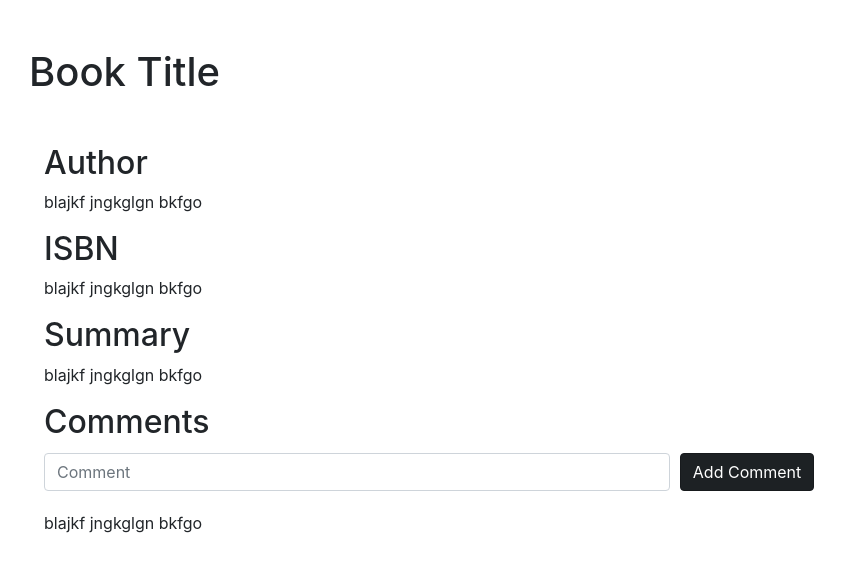
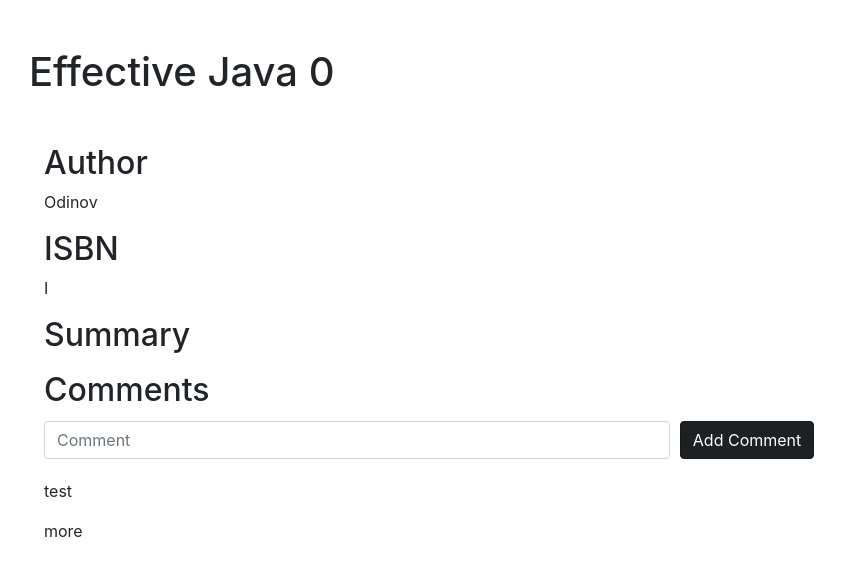
Before and after one commit to victoray/BookManager, a Flask app: page /1 in a window 1280 px wide. Shown: the part 58-634 px from the top of the page, without its empty margins (56-901 px from the left). Run offline with Flask 2, Linux system fonts and the light colour scheme; data comes from the database, SQL or seed files in the repository; both versions use the stored data as it was after the commit; some libraries are stand-ins or nearby versions.

Commit message:
add comments function

```diff
--- a/app.py
+++ b/app.py
@@ -2,7 +2,7 @@
 from sqlalchemy.orm import sessionmaker
 from waitress import serve
 
-from db_setup import Base, Books
+from db_setup import Base, Books, Comments
 from sqlalchemy import create_engine
 
 engine = create_engine('sqlite:///bookmanager.db')
@@ -15,8 +15,15 @@
 @app.route('/')
 def home():
     books = db_session.query(Books).all()
+    comments = db_session.query(Comments).all()
     db_session.close()
-    return render_template('index.html', books=books)
+
+    for book in books:
+        book.comments = db_session.query(Comments).filter(Comments.book_id == book.id).count()
+        db_session.commit()
+        db_session.close()
+
+    return render_template('index.html', books=books, comments=comments)
 
 
 @app.route('/add-book', methods=['GET', 'POST'])
@@ -40,6 +47,11 @@
 @app.route('/<int:book_id>/delete-book', methods=['POST'])
 def delete_book(book_id):
     book = db_session.query(Books).filter(Books.id == book_id).one()
+    comments = db_session.query(Comments).filter(Comments.book_id == book_id).all()
+
+    for comment in comments:
+        db_session.delete(comment)
+
     db_session.delete(book)
     db_session.commit()
     db_session.close()
@@ -66,11 +78,23 @@
     return render_template('edit-book.html', book=book)
 
 
-@app.route('/<int:book_id>')
+@app.route('/<int:book_id>', methods=['POST', 'GET'])
 def view_book(book_id):
-    return render_template('book.html')
+    book = db_session.query(Books).filter(Books.id == book_id).one()
+    comments = db_session.query(Comments).filter(Comments.book_id == book_id).all()
+
+    if request.method == 'POST':
+        comment = Comments(comment=request.form['comment'], book_id=book_id)
+        db_session.add(comment)
+        db_session.commit()
+        db_session.close()
+
+        return redirect(url_for('view_book', book_id=book_id))
+
+    db_session.close()
+    return render_template('book.html', book=book, comments=comments)
 
 
 if __name__ == '__main__':
     app.debug = True
-    serve(app)
+    app.run()
--- a/templates/book.html
+++ b/templates/book.html
@@ -16,7 +16,7 @@
 <body>
 <div class="container-fluid">
     <nav class="navbar navbar-expand-lg navbar-light bg-light">
-        <a class="navbar-brand" href="#">
+        <a class="navbar-brand" href="/">
             <img src="https://getbootstrap.com/docs/4.3/assets/brand/bootstrap-solid.svg" width="30" height="30" alt="">
         </a>
         <button class="navbar-toggler" type="button" data-toggle="collapse" data-target="#navbarSupportedContent"
@@ -26,7 +26,7 @@
         <div class="collapse navbar-collapse" id="navbarSupportedContent">
             <ul class="navbar-nav mr-auto">
                 <li class="nav-item active">
-                    <a class="nav-link" href="#">Home <span class="sr-only">(current)</span></a>
+                    <a class="nav-link" href="/">Home <span class="sr-only">(current)</span></a>
                 </li>
             </ul>
         </div>
@@ -34,36 +34,36 @@
 
 </div>
 <div class="container mt-5">
-    <h1>Book Title</h1>
+    <h1>{{ book.title }}</h1>
 </div>
 <div class="container  mt-5">
     <div class="container-fluid  mt-3">
         <h2>Author</h2>
-        <p>blajkf jngkglgn bkfgo </p>
+        <p>{{book.author}} </p>
     </div>
     <div class="container-fluid  mt-3">
         <h2>ISBN</h2>
-        <p>blajkf jngkglgn bkfgo </p>
+        <p>{{ book.isbn }} </p>
     </div>
     <div class="container-fluid  mt-3">
         <h2>Summary</h2>
-        <p>blajkf jngkglgn bkfgo </p>
+        <p> {{ book.summary }} </p>
     </div>
     <div class="container-fluid  mt-3">
         <h2>Comments</h2>
-        <form>
+        <form action="{{ url_for('view_book', book_id = book.id) }}" method="post">
             <div class="form-row align-items-center">
                 <div class="col-sm-7 my-1">
-                    <label class="sr-only" for="inlineFormInputName">Name</label>
-                    <input type="text" class="form-control" id="inlineFormInputName" placeholder="Comment">
+                    <input type="text" class="form-control" name="comment" placeholder="Comment">
                 </div>
                 <div class="col-auto my-1">
                     <button type="submit" class="btn btn-dark active">Add Comment</button>
                 </div>
             </div>
         </form>
-
-        <p class="mt-3">blajkf jngkglgn bkfgo </p>
+        {% for comment in comments %}
+        <p class="mt-3">{{ comment.comment }}</p>
+        {% endfor %}
     </div>
 
 </div>
```
Also changed, not shown: db_setup.py (+10 -1 lines), templates/index.html (+4 -4 lines), bookmanager.db (added).
